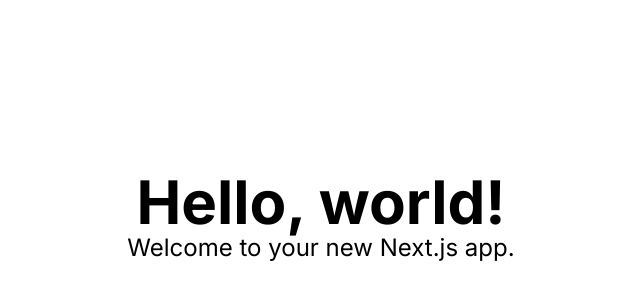
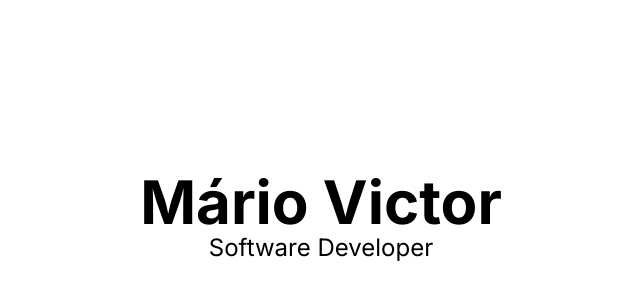
Before and after one commit to ComicShrimp/website, a Next.js app: page / in a window 1280 px wide. Shown: the part 182-482 px from the top of the page, without its empty margins (319-959 px from the left). Built offline with nearby package versions, Linux system fonts and the light colour scheme.

Commit message:
chore: basic info

```diff
--- a/src/app/layout.tsx
+++ b/src/app/layout.tsx
@@ -5,8 +5,8 @@ import { ReactNode } from 'react'
 const inter = Inter({ subsets: ['latin'] })
 
 export const metadata = {
-  title: 'Create Next App',
-  description: 'Generated by create next app',
+  title: 'Mário Victor',
+  description: 'My personal website',
 }
 
 export default function RootLayout({ children }: { children: ReactNode }) {
--- a/src/app/page.tsx
+++ b/src/app/page.tsx
@@ -2,8 +2,8 @@ export default function Home() {
   return (
     <main className="grid min-h-screen grid-cols-1">
       <div className="flex flex-col items-center justify-center">
-        <h1 className="text-6xl font-bold">Hello, world!</h1>
-        <p className="text-center text-2xl">Welcome to your new Next.js app.</p>
+        <h1 className="text-6xl font-bold">Mário Victor</h1>
+        <p className="text-center text-2xl">Software Developer</p>
       </div>
     </main>
   )
--- /dev/null
+++ b/src/components/Header.tsx
@@ -0,0 +1,8 @@
+export function Header() {
+  return (
+    <header className="flex flex-col items-center justify-center">
+      <h1 className="text-6xl font-bold">Mário Victor</h1>
+      <p className="text-center text-2xl">Software Developer</p>
+    </header>
+  )
+}
```
